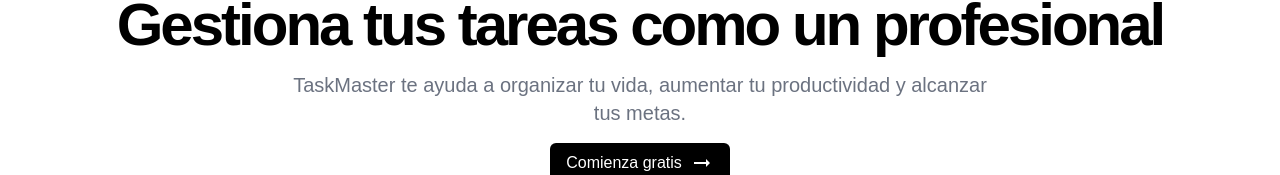
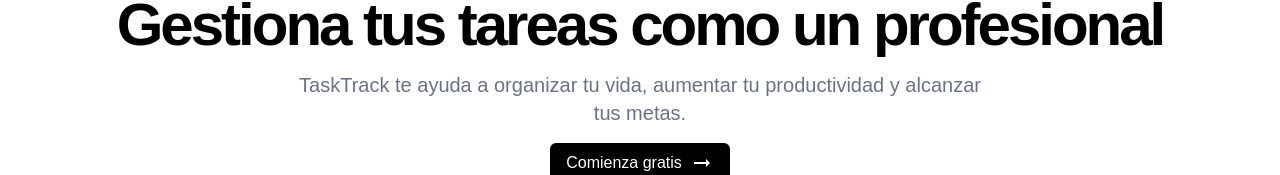
Before and after one commit to cristianEncarnacion/TaskTrack, a React (Vite) app: page / in a window 1280 px wide. Shown: the part 222-397 px from the top of the page. Built offline with nearby package versions, Linux system fonts and the light colour scheme.

Commit message:
Cambiando de TaskMaster a TaskTrack

```diff
--- a/index.html
+++ b/index.html
@@ -5,7 +5,7 @@
     <link rel="icon" type="image/" href="/icono.png" />
     <meta
       name="description"
-      content=" TaskMaster te ayuda a organizar tu vida, aumentar tu
+      content="TaskTrack te ayuda a organizar tu vida, aumentar tu
     productividad y alcanzar tus metas."
     />
 
--- a/src/pages/LandingPage.tsx
+++ b/src/pages/LandingPage.tsx
@@ -75,7 +75,7 @@ const LandingPage = () => {
                   Gestiona tus tareas como un profesional
                 </h1>
                 <p className="mx-auto max-w-[700px] text-gray-500 md:text-xl dark:text-gray-400">
-                  TaskMaster te ayuda a organizar tu vida, aumentar tu
+                  TaskTrack te ayuda a organizar tu vida, aumentar tu
                   productividad y alcanzar tus metas.
                 </p>
                 <button
```
